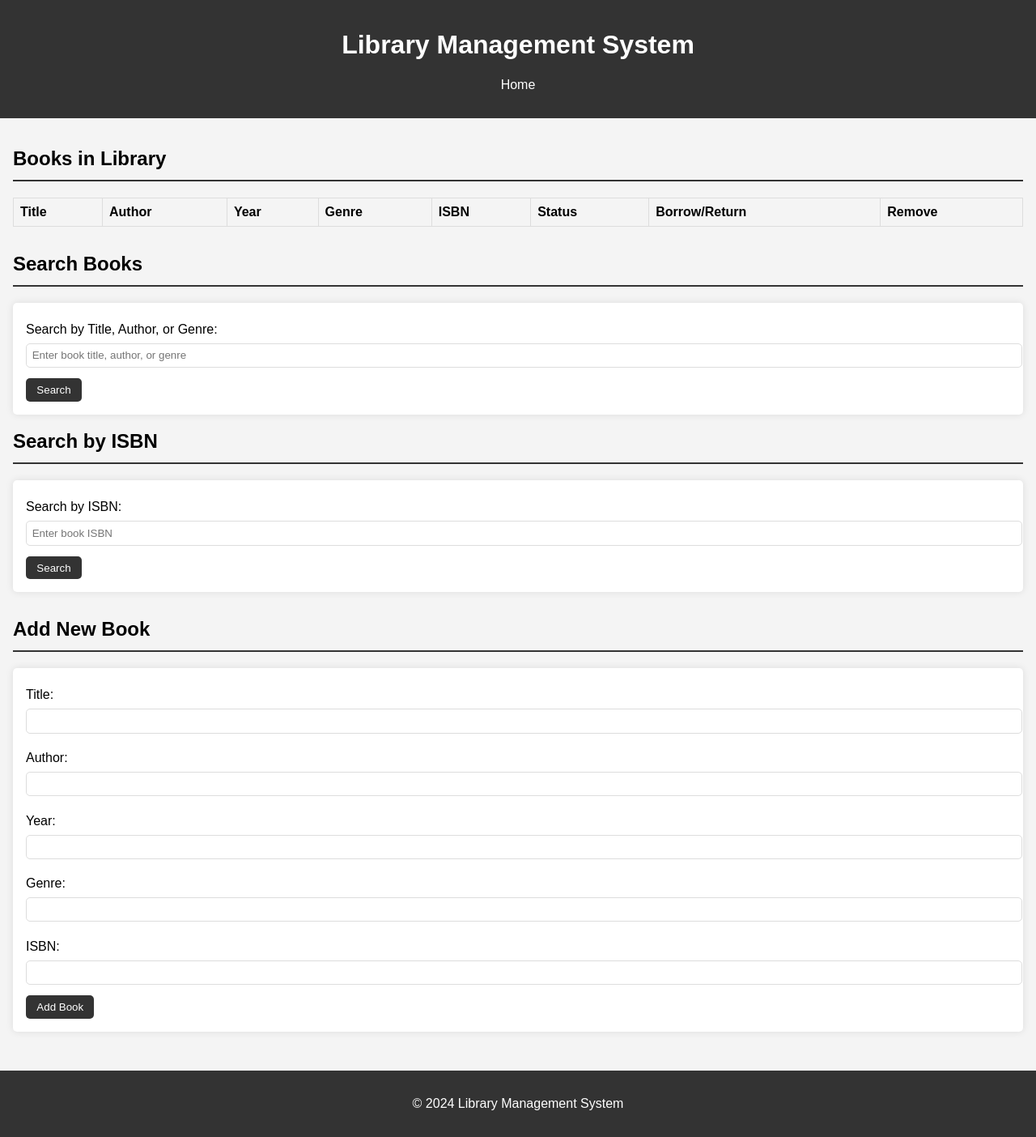
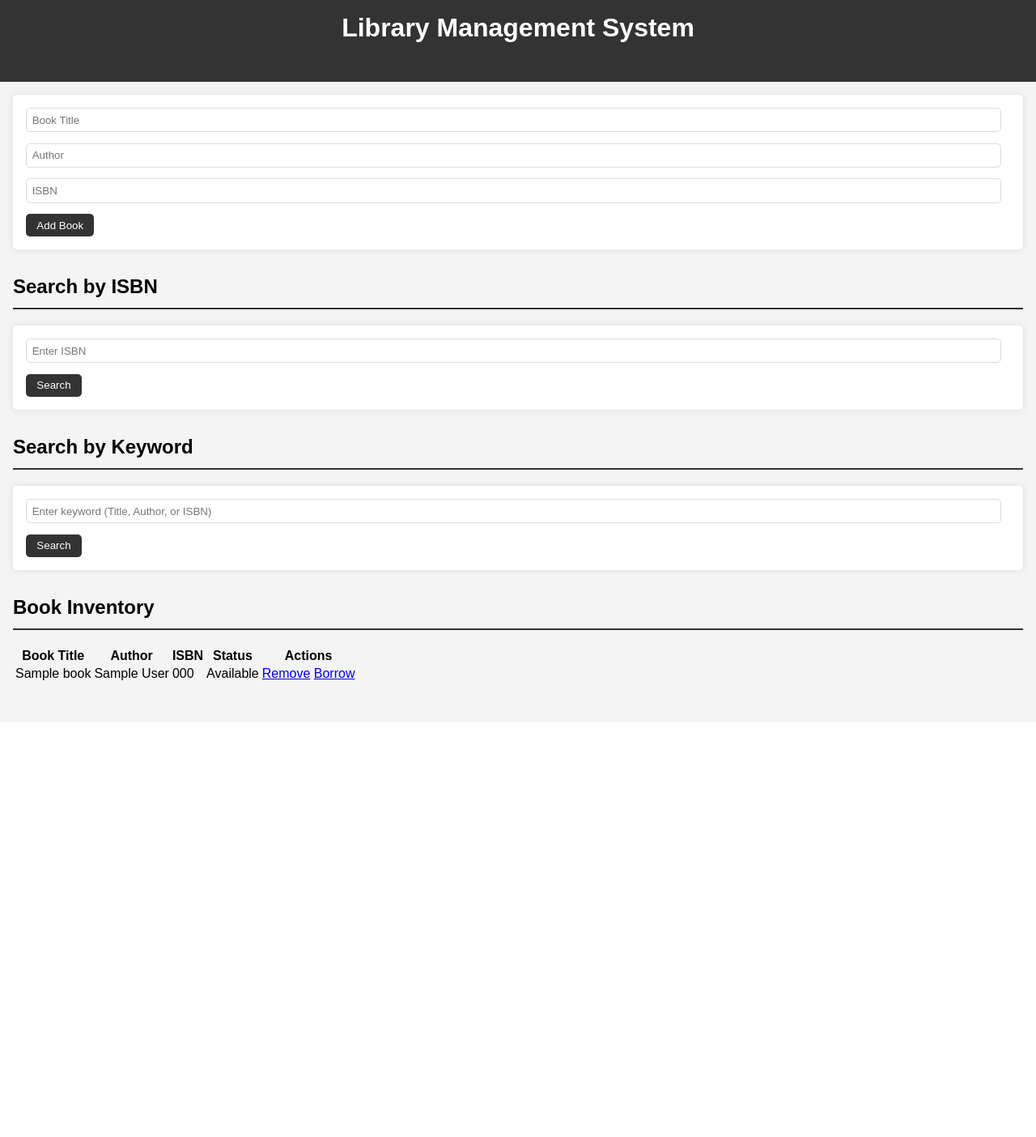
Before and after one commit to Ahmedyehia12/LibraryManagmentSystem, a Flask app: template templates/index.html in a window 1280 px wide. Shown: the whole page at 81% size. After the commit the page ends 840 px from the top, so only its background shows below. Run offline with Flask 3, Linux system fonts and the light colour scheme; the template is opened without the code that fills it: most values are stand-ins (such as "Sample title", 1, 10 or a date in 2020); lists and menus that the app fills with data are empty.

Commit message:
Update index.html

```diff
--- a/templates/index.html
+++ b/templates/index.html
@@ -3,87 +3,229 @@
 <head>
     <meta charset="UTF-8">
     <meta name="viewport" content="width=device-width, initial-scale=1.0">
-    <title>Library Management System</title>
-    <link rel="stylesheet" href="styles.css">
+    <title>Library Management</title>
+    <style>
+        /* General Styles */
+        body {
+            font-family: Arial, sans-serif;
+            margin: 0;
+            padding: 0;
+            background-color: #f4f4f4;
+        }
+
+        header {
+            background-color: #333;
+            color: #fff;
+            padding: 1em 0;
+            text-align: center;
+        }
+
+        nav ul {
+            list-style: none;
+            padding: 0;
+            margin: 0;
+        }
+
+        nav ul li {
+            display: inline;
+            margin: 0 1em;
+        }
+
+        nav ul li a {
+            color: #fff;
+            text-decoration: none;
+        }
+
+        main {
+            padding: 1em;
+        }
+
+        section {
+            margin-bottom: 2em;
+        }
+
+        h1 {
+            margin: 0 0 1em 0;
+        }
+
+        h2 {
+            border-bottom: 2px solid #333;
+            padding-bottom: 0.5em;
+        }
+
+        /* Form Styles */
+        form {
+            background-color: #fff;
+            padding: 1em;
+            border-radius: 5px;
+            box-shadow: 0 0 10px rgba(0, 0, 0, 0.1);
+            margin-bottom: 2em;
+        }
+
+        label {
+            display: block;
+            margin: 0.5em 0;
+        }
+
+        input {
+            width: calc(100% - 2em);
+            padding: 0.5em;
+            margin-bottom: 1em;
+            border: 1px solid #ddd;
+            border-radius: 5px;
+        }
+
+        button {
+            background-color: #333;
+            color: #fff;
+            border: none;
+            padding: 0.5em 1em;
+            border-radius: 5px;
+            cursor: pointer;
+        }
+
+        button:hover {
+            background-color: #555;
+        }
+
+        /* List and Link Styles */
+        ul {
+            list-style: none;
+            padding: 0;
+            margin: 0;
+        }
+
+        ul li {
+            background-color: #fff;
+            padding: 1em;
+            border-radius: 5px;
+            margin-bottom: 0.5em;
+            box-shadow: 0 0 5px rgba(0, 0, 0, 0.1);
+        }
+
+        ul li a {
+            color: #333;
+            text-decoration: none;
+            margin: 0 0.5em;
+        }
+
+        ul li a:hover {
+            text-decoration: underline;
+        }
+
+        /* Footer Styles */
+        footer {
+            text-align: center;
+            padding: 1em 0;
+            background-color: #333;
+            color: #fff;
+        }
+    </style>
 </head>
 <body>
     <header>
         <h1>Library Management System</h1>
-          <nav>
-              <ul>
-                  <li><a href="index.html">Home</a></li>
-              </ul>
-          </nav>
     </header>
 
     <main>
-        <section id="view-books">
-            <h2>Books in Library</h2>
+        <!-- Add Book Form -->
+        <form action="/add_book" method="post">
+            <input type="text" name="title" placeholder="Book Title" required>
+            <input type="text" name="author" placeholder="Author" required>
+            <input type="text" name="isbn" placeholder="ISBN" required>
+            <button type="submit">Add Book</button>
+        </form>
+
+        <!-- Search by ISBN Form -->
+        <section>
+            <h2>Search by ISBN</h2>
+            <form id="isbn-search-form">
+                <input type="text" id="isbn-search" placeholder="Enter ISBN">
+                <button type="submit">Search</button>
+            </form>
+        </section>
+
+        <!-- Search by Keyword Form -->
+        <section>
+            <h2>Search by Keyword</h2>
+            <form id="keyword-search-form">
+                <input type="text" id="keyword-search" placeholder="Enter keyword (Title, Author, or ISBN)">
+                <button type="submit">Search</button>
+            </form>
+        </section>
+
+        <!-- Book Inventory -->
+        <section>
+            <h2>Book Inventory</h2>
             <table>
                 <thead>
                     <tr>
-                        <th>Title</th>
+                        <th>Book Title</th>
                         <th>Author</th>
-                        <th>Year</th>
-                        <th>Genre</th>
                         <th>ISBN</th>
                         <th>Status</th>
-                        <th>Borrow/Return</th>
-                        <th>Remove</th> <!-- Add Action column for Delete button -->
+                        <th>Actions</th>
                     </tr>
                 </thead>
-                <tbody>
-                    <!-- Book entries will go here -->
+                <tbody id="book-list">
+                    <!-- Example book entries -->
+                    {% for book in books %}
+                        <tr data-isbn="{{ book.isbn }}" data-title="{{ book.title }}" data-author="{{ book.author }}">
+                            <td>{{ book.title }}</td>
+                            <td>{{ book.author }}</td>
+                            <td>{{ book.isbn }}</td>
+                            <td>{{ book.status }}</td>
+                            <td>
+                                <a href="/remove_book/{{ book.isbn }}">Remove</a>
+                                {% if book.status == 'Available' %}
+                                    <a href="/borrow_book/{{ book.isbn }}">Borrow</a>
+                                {% else %}
+                                    <a href="/return_book/{{ book.isbn }}">Return</a>
+                                {% endif %}
+                            </td>
+                        </tr>
+                    {% endfor %}
                 </tbody>
             </table>
         </section>
-
-
-      <section id="search-books">
-          <h2>Search Books</h2>
-          <form id="search-form">
-              <label for="search-query">Search by Title, Author, or Genre:</label>
-              <input type="text" id="search-query" name="search-query" placeholder="Enter book title, author, or genre">
-              <button type="submit">Search</button>
-          </form>
-
-          <h2>Search by ISBN</h2>
-          <form id="isbn-search-form">
-              <label for="isbn-query">Search by ISBN:</label>
-              <input type="text" id="isbn-query" name="isbn-query" placeholder="Enter book ISBN">
-              <button type="submit">Search</button>
-          </form>
-      </section>
-
-
-      <section id="add-book">
-          <h2>Add New Book</h2>
-          <form id="book-form">
-              <label for="title">Title:</label>
-              <input type="text" id="title" name="title" required>
-
-              <label for="author">Author:</label>
-              <input type="text" id="author" name="author" required>
-
-              <label for="year">Year:</label>
-              <input type="number" id="year" name="year" required>
-
-              <label for="genre">Genre:</label>
-              <input type="text" id="genre" name="genre" required>
-
-              <label for="isbn">ISBN:</label>
-              <input type="text" id="isbn" name="isbn" required> <!-- New ISBN field -->
-
-              <button type="submit">Add Book</button>
-          </form>
-</section>
-
     </main>
 
-    <footer>
-        <p>&copy; 2024 Library Management System</p>
-    </footer>
+    <!-- JavaScript for Filtering Books by ISBN -->
+    <script>
+        document.getElementById('isbn-search-form').addEventListener('submit', function(event) {
+            event.preventDefault();
+            const isbn = document.getElementById('isbn-search').value.trim();
+            const books = document.querySelectorAll('#book-list li');
 
-    <script src="script.js"></script>
+            books.forEach(book => {
+                if (book.getAttribute('data-isbn') === isbn || isbn === '') {
+                    book.style.display = 'list-item';
+                } else {
+                    book.style.display = 'none';
+                }
+            });
+        });
+    </script>
+
+    <!-- JavaScript for Filtering Books by Keyword -->
+    <script>
+        document.getElementById('keyword-search-form').addEventListener('submit', function(event) {
+            event.preventDefault();
+            const keyword = document.getElementById('keyword-search').value.trim().toLowerCase();
+            const books = document.querySelectorAll('#book-list li');
+
+            books.forEach(book => {
+                const title = book.getAttribute('data-title').toLowerCase();
+                const author = book.getAttribute('data-author').toLowerCase();
+                const isbn = book.getAttribute('data-isbn').toLowerCase();
+
+                if (title.includes(keyword) || author.includes(keyword) || isbn.includes(keyword)) {
+                    book.style.display = 'list-item';
+                } else {
+                    book.style.display = 'none';
+                }
+            });
+        });
+    </script>
 </body>
 </html>
```
